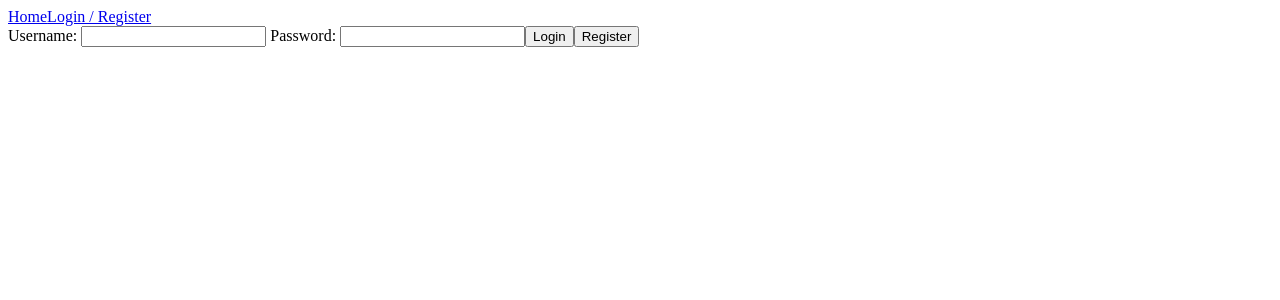
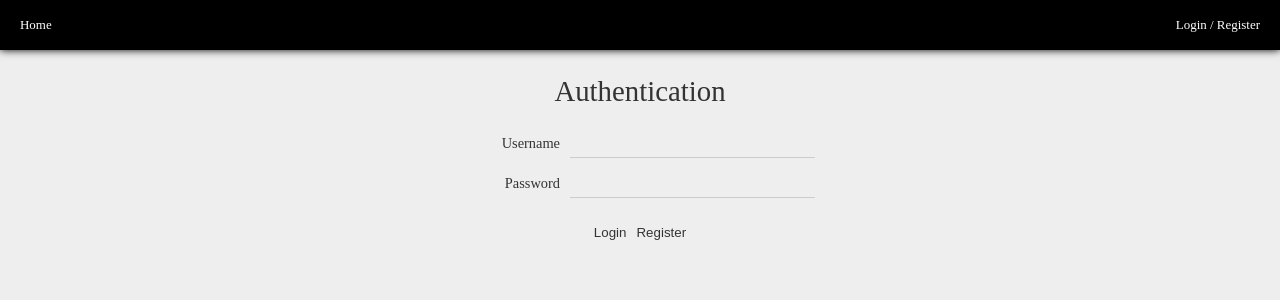
Before and after one commit to oyiadin/knowman-frontend, a Vue app: page /#/auth in a window 1280 px wide. Shown: the top 300 px of the page. Built offline with nearby package versions, Linux system fonts and the light colour scheme; no server answers.

Commit message:
feat: ui of navbar, auth, notification

```diff
--- a/src/App.vue
+++ b/src/App.vue
@@ -22,4 +22,14 @@ export default {
 </script>
 
 <style>
+  body {
+    background: #eee;
+    color: #333;
+    margin: 0;
+    padding: 0;
+    font-size: .9em;
+  }
+  #main-view {
+    padding: 5px 20px;
+  }
 </style>
--- a/src/api/auth.js
+++ b/src/api/auth.js
@@ -3,7 +3,6 @@ import utils from '../utils'
 function errorHandling (result, callback) {
   if (result.data.err) {
     utils.notify({
-      title: 'Error',
       content: result.data.err,
       level: 'error'
     })
--- a/src/components/Navbar.vue
+++ b/src/components/Navbar.vue
@@ -1,17 +1,17 @@
 <template>
   <div id="navbar">
     <span class="left">
-      <router-link to="/">Home</router-link>
+      <router-link to="/" class="block">Home</router-link>
     </span>
     <span class="right">
       <template v-if="this.$store.state.user.loggedIn">
-        <span>{{ this.$store.state.user.username }}</span>
-        <a @click="logout" href="/#">Logout</a>
+        <span class="block">{{ this.$store.state.user.username }}</span>
+        <span @click="logout">
+          <router-link to="/" class="block">Logout</router-link>
+        </span>
       </template>
       <template v-else>
-        <span>
-          <router-link to="/auth">Login / Register</router-link>
-        </span>
+        <router-link to="/auth" class="block">Login / Register</router-link>
       </template>
     </span>
   </div>
@@ -29,8 +29,8 @@ export default {
     logout () {
       api.auth.logout((err, result) => {
         if (!err && result) {
-          if (this.$router.currentRoute.path !== '/') {
-            this.$router.push('/')
+          if (this.$router.currentRoute.path !== '/auth') {
+            this.$router.push('/auth')
           }
           this.$store.commit('user/updateInfo')
         }
@@ -39,3 +39,40 @@ export default {
   }
 }
 </script>
+
+<style scoped>
+  #navbar {
+    box-shadow: 0 0 8px black;
+    height: 50px;
+    line-height: 50px;
+    padding: 0 20px;
+    font-size: .9em;
+    background: black;
+    cursor: default;
+  }
+  .block:hover {
+    color: #aaa;
+  }
+  .block {
+    color: white;
+    display: inline-block;
+    transition: color .3s;
+    text-decoration: none;
+    padding: 0 10px;
+  }
+  .left {
+    display: inline-block;
+    float: left;
+  }
+  .right {
+    display: inline-block;
+    float: right;
+  }
+  .left .block:first-child {
+    padding-left: 0;
+  }
+  .right .block:last-child {
+    padding-right: 0;
+  }
+
+</style>
--- a/src/components/Notification.vue
+++ b/src/components/Notification.vue
@@ -1,7 +1,6 @@
 <template>
   <div v-if="notification.notifying" id="notification" :class="notification.level">
-    <div class="title">{{ notification.title }}</div>
-    <div class="content">{{ notification.content }}</div>
+    <div class="inner">{{ notification.content }}</div>
   </div>
 </template>
 
@@ -20,12 +19,30 @@ export default {
 </script>
 
 <style scoped>
+  #notification {
+    display: block;
+    position: absolute;
+    top: 0;
+    left: 0;
+    right: 0;
+    width: 100%;
+    color: white;
+    opacity: 0.8;
+  }
+  .inner {
+    height: 50px;
+    line-height: 50px;
+    min-width: 100px;
+    padding: 0 10px;
+    margin: 0 auto;
+    text-align: center;
+  }
   .error {
-    background: #eee;
-    color: red;
+    background: red;
+    box-shadow: 0 0 8px red;
   }
   .info {
-    background: #eee;
-    color: green;
+    background: green;
+    box-shadow: 0 0 8px green;
   }
 </style>
--- a/src/main.js
+++ b/src/main.js
@@ -18,7 +18,6 @@ new Vue({
 
 store.commit('user/updateInfo')
 // store.dispatch('notification/notify', {
-//   title: 'title',
 //   msg: 'msg',
 //   level: 'warn'
 // })
--- a/src/store/notification.js
+++ b/src/store/notification.js
@@ -1,6 +1,5 @@
 let state = {
   notifying: false,
-  title: '',
   content: '',
   level: ''
 }
@@ -10,12 +9,11 @@ const mutations = {}
 const actions = {
   notify (cxt, obj) {
     cxt.state.notifying = true
-    cxt.state.title = obj.title
     cxt.state.content = obj.content
     cxt.state.level = obj.level
     setTimeout(() => {
       cxt.state.notifying = false
-    }, 20000)
+    }, 2000)
   }
 }
 
--- a/src/views/Auth.vue
+++ b/src/views/Auth.vue
@@ -1,16 +1,19 @@
 <template>
   <div id="auth-container">
+    <div class="title">Authentication</div>
     <form>
       <label>
-        Username:
+        <span>Username</span>
         <input type="text" name="username" v-model="username" required>
       </label>
       <label>
-        Password:
+        <span>Password</span>
         <input type="text" name="password" v-model="password" required>
       </label>
-      <button @click="submit('login', $event)">Login</button>
-      <button @click="submit('register', $event)">Register</button>
+      <div class="buttons">
+        <button @click="submit('login', $event)">Login</button>
+        <button @click="submit('register', $event)">Register</button>
+      </div>
     </form>
   </div>
 </template>
@@ -59,3 +62,64 @@ export default {
   }
 }
 </script>
+
+<style scoped>
+  #auth-container {
+    width: 90%;
+    max-width: 350px;
+    margin: 0 auto;
+  }
+  .title {
+    font-size: 2em;
+    text-align: center;
+    padding: 20px 0;
+  }
+  label {
+    display: block;
+    overflow: hidden;
+    margin-bottom: 10px;
+  }
+  label span {
+    display: inline-block;
+    float: left;
+    width: 30%;
+    height: 30px;
+    line-height: 30px;
+    box-sizing: border-box;
+    padding-right: 10px;
+    text-align: right;
+    color: #333;
+  }
+  input[type="text"]:hover {
+    border-bottom: 1px solid #333;
+  }
+  input[type="text"] {
+    display: inline-block;
+    float: left;
+    margin: 0;
+    padding: 0;
+    width: 70%;
+    height: 30px;
+    background: transparent;
+    box-sizing: border-box;
+    border: 0;
+    border-bottom: 1px solid #ccc;
+    transition: all ease .3s;
+  }
+  .buttons {
+    text-align: center;
+    margin-top: 25px;
+    cursor: default;
+  }
+  button:hover {
+    color: white;
+    background: black;
+  }
+  button {
+    transition: all ease .3s;
+    color: #333;
+    background: transparent;
+    border: 0;
+    padding: 2px 5px;
+  }
+</style>
```
